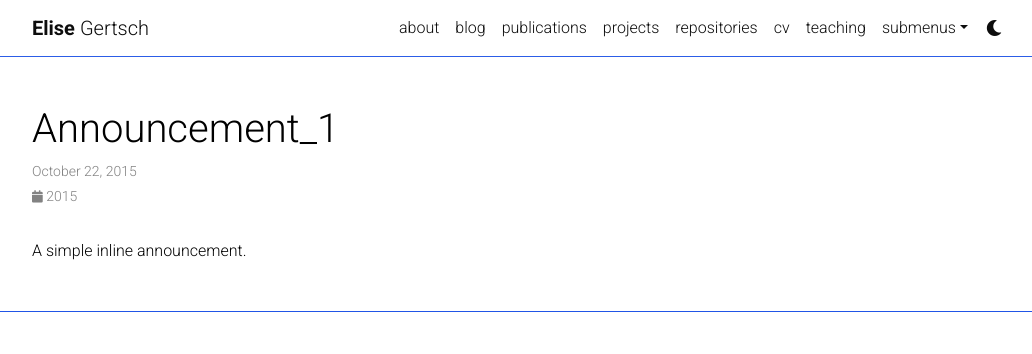
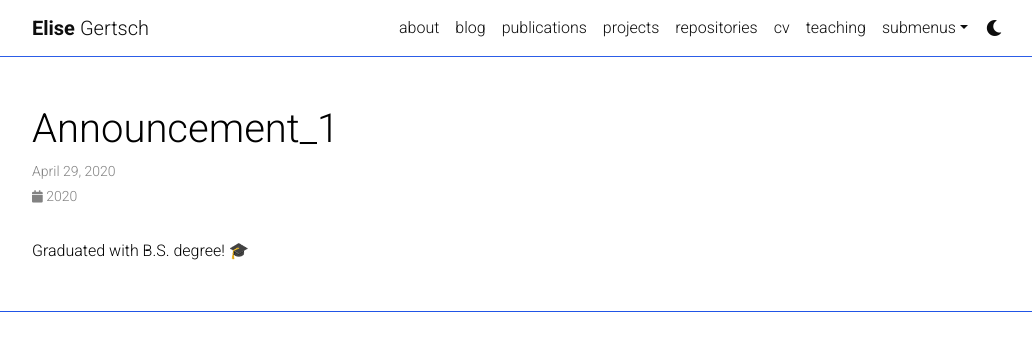
Before and after one commit to gertsche/gertsche.github.io, a Jekyll site: the page built from _news/announcement_1.md, in a window 1280 px wide. Shown: the top 354 px of the page, without its empty margins (123-1155 px from the left). Built offline with Jekyll 4.4.1, drawn with Linux system fonts in a browser that asks for light colours; comment, search, counter and statistics services are not loaded; a style sheet for code colours, icons or effects is not loaded.

Commit message:
Update announcement_1.md

```diff
--- a/_news/announcement_1.md
+++ b/_news/announcement_1.md
@@ -1,7 +1,7 @@
 ---
 layout: post
-date: 2015-10-22 15:59:00-0400
+date: 2020-04-29 15:59:00-0400
 inline: true
 ---
 
-A simple inline announcement.
+Graduated with B.S. degree! 🎓
```
